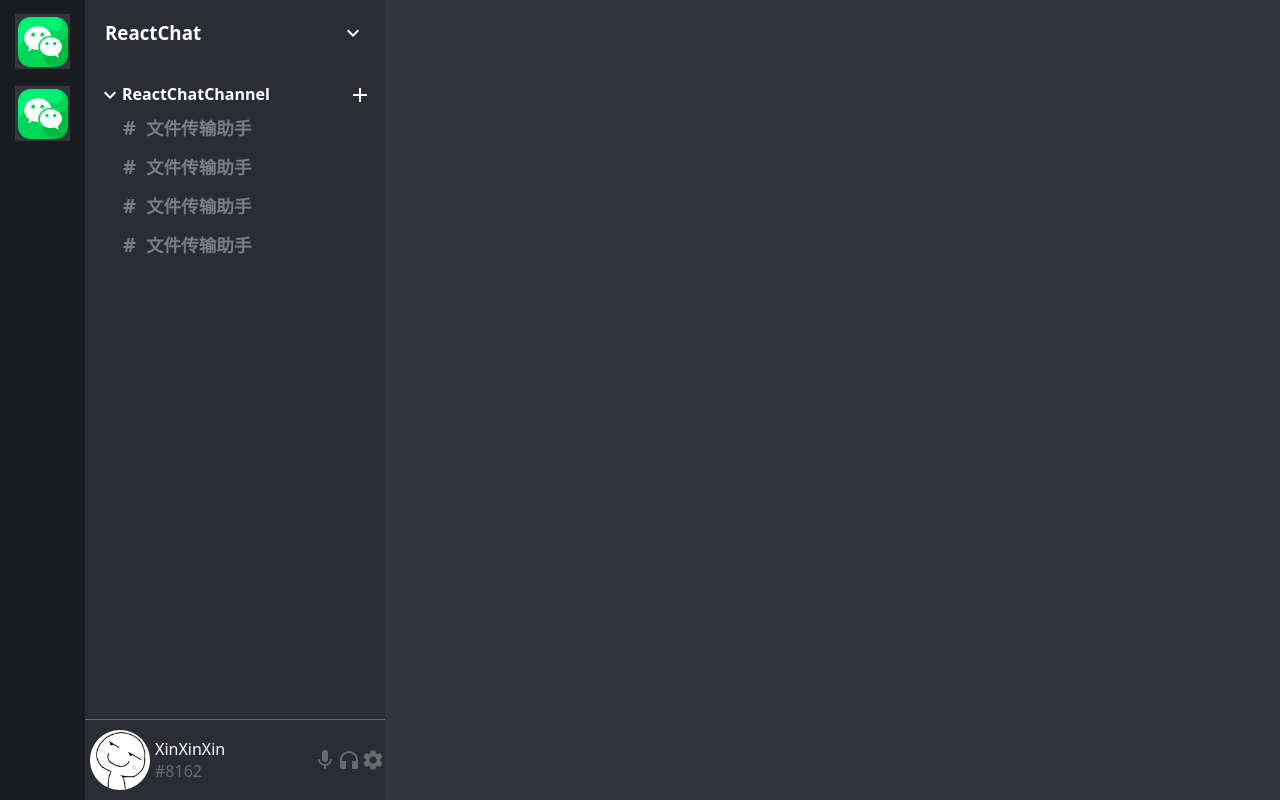
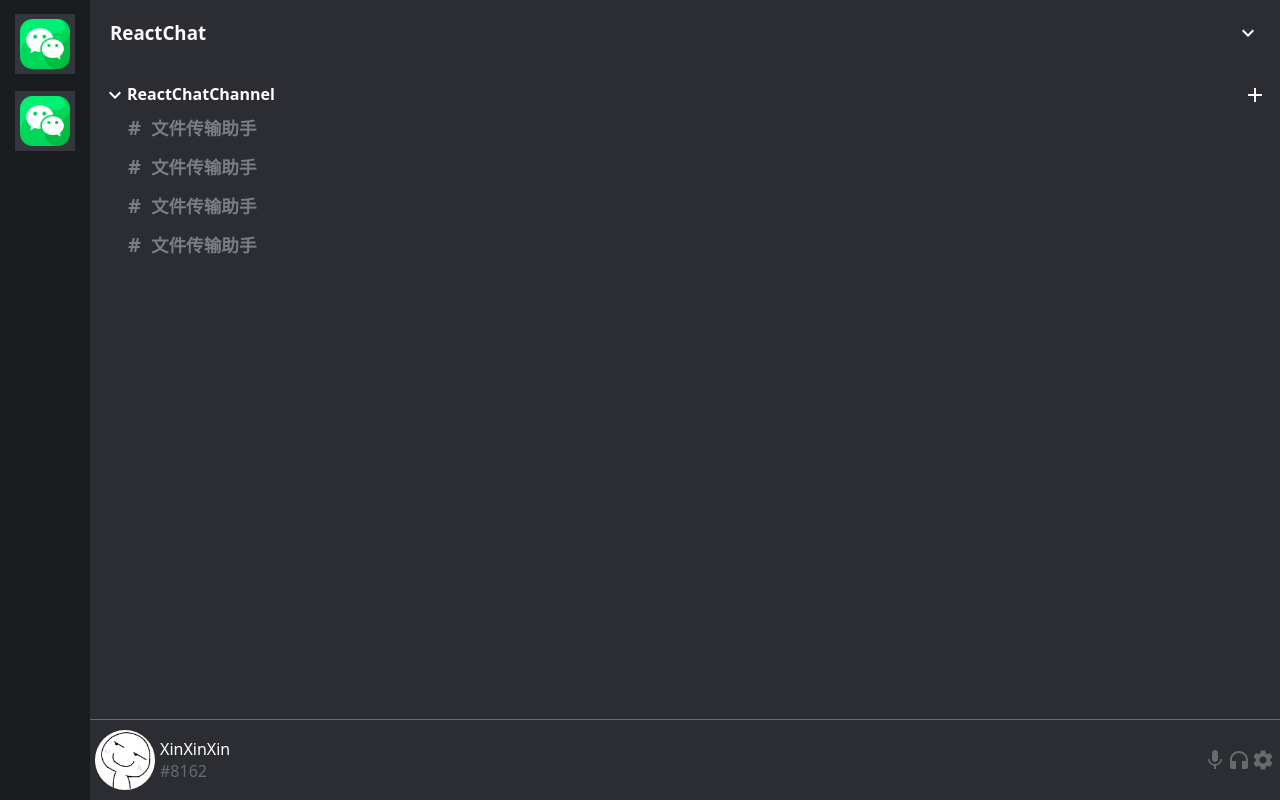
Before and after one commit to liuxin2361/react-chat, a React (Create React App) app: page / in a window 1280 px wide. Built offline with nearby package versions, Linux system fonts and the light colour scheme.

Commit message:
modify sidebar style

```diff
--- a/src/components/sidebar/Sidebar.scss
+++ b/src/components/sidebar/Sidebar.scss
@@ -1,6 +1,6 @@
 .sidebar {
     display: flex; //水平排列
-    flex: 0.35; //35%宽度
+    flex: 0.25; //25%宽度
     height: 100vh; //100%高度
     background-color: #33363d;
 
@@ -12,8 +12,8 @@
         padding: 7px 15px;
 
         .serverIcon {
-            width: 55px;
-            height: 55px;
+            width: 60px;
+            height: 60px;
             margin-bottom: 10px;
             position: relative;
             margin-top: 7px;
@@ -30,9 +30,11 @@
     }
 
     .sidebarRight {
+        display: flex;
+        flex-direction: column;
         background-color: #2b2d33; //背景色
-        width: 300px;
         position: relative;
+        flex: 1; // 占据剩余空间
 
         .sidebarTop {
             color: #ffffff;
@@ -102,6 +104,7 @@
                 display: flex;
                 align-items: center;
                 color: #686a6e;
+                margin-right: 5px;
             }
         }
     }
```
